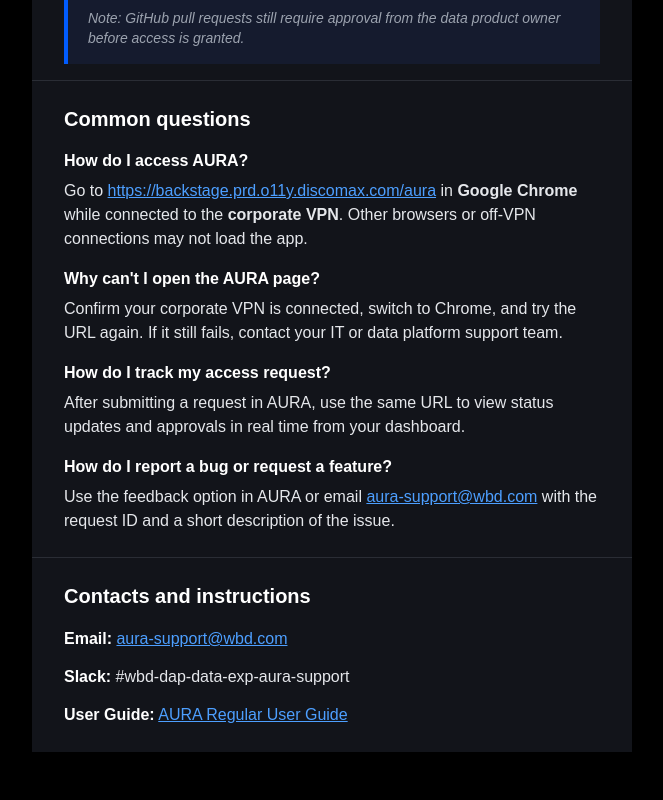
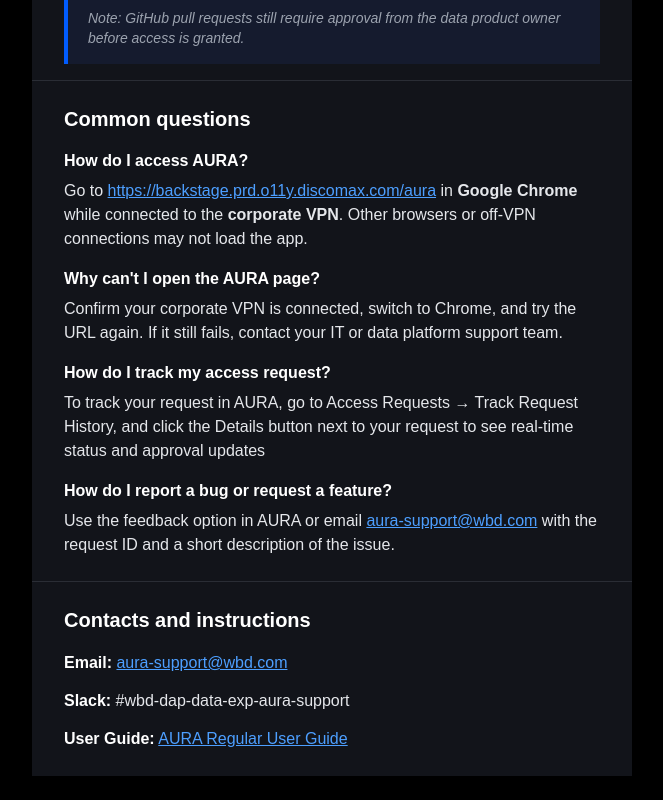
Before and after one commit to jscott219/helloworld, a plain HTML site: page newsletters/drafts/aura-issue-01-welcome.html in a window 1280 px wide. Shown: the part 3344-4144 px from the top of the page, without its empty margins (308-971 px from the left). Before the commit the page ends 4120 px from the top, so only its background shows below. Drawn offline with Linux system fonts and the light colour scheme.

Commit message:
Sync AURA newsletter draft and output; update track-request FAQ.
Align draft with send-ready output and document Access Requests → Track Request History flow.

```diff
--- a/newsletters/drafts/aura-issue-01-welcome.html
+++ b/newsletters/drafts/aura-issue-01-welcome.html
@@ -328,7 +328,7 @@
           <tr>
             <td style="padding:0 32px;font-family:Arial,Helvetica,sans-serif;font-size:16px;line-height:24px;color:#e5e7eb;">
               <p style="margin:0 0 6px 0;font-weight:bold;color:#ffffff;">How do I track my access request?</p>
-              <p style="margin:0 0 16px 0;">After submitting a request in AURA, use the same URL to view status updates and approvals in real time from your dashboard.</p>
+              <p style="margin:0 0 16px 0;">To track your request in AURA, go to Access Requests → Track Request History, and click the Details button next to your request to see real-time status and approval updates</p>
             </td>
           </tr>
           <tr>
```
Also changed, not shown: newsletters/output/aura-issue-01-welcome.html (+1 -1 lines).
